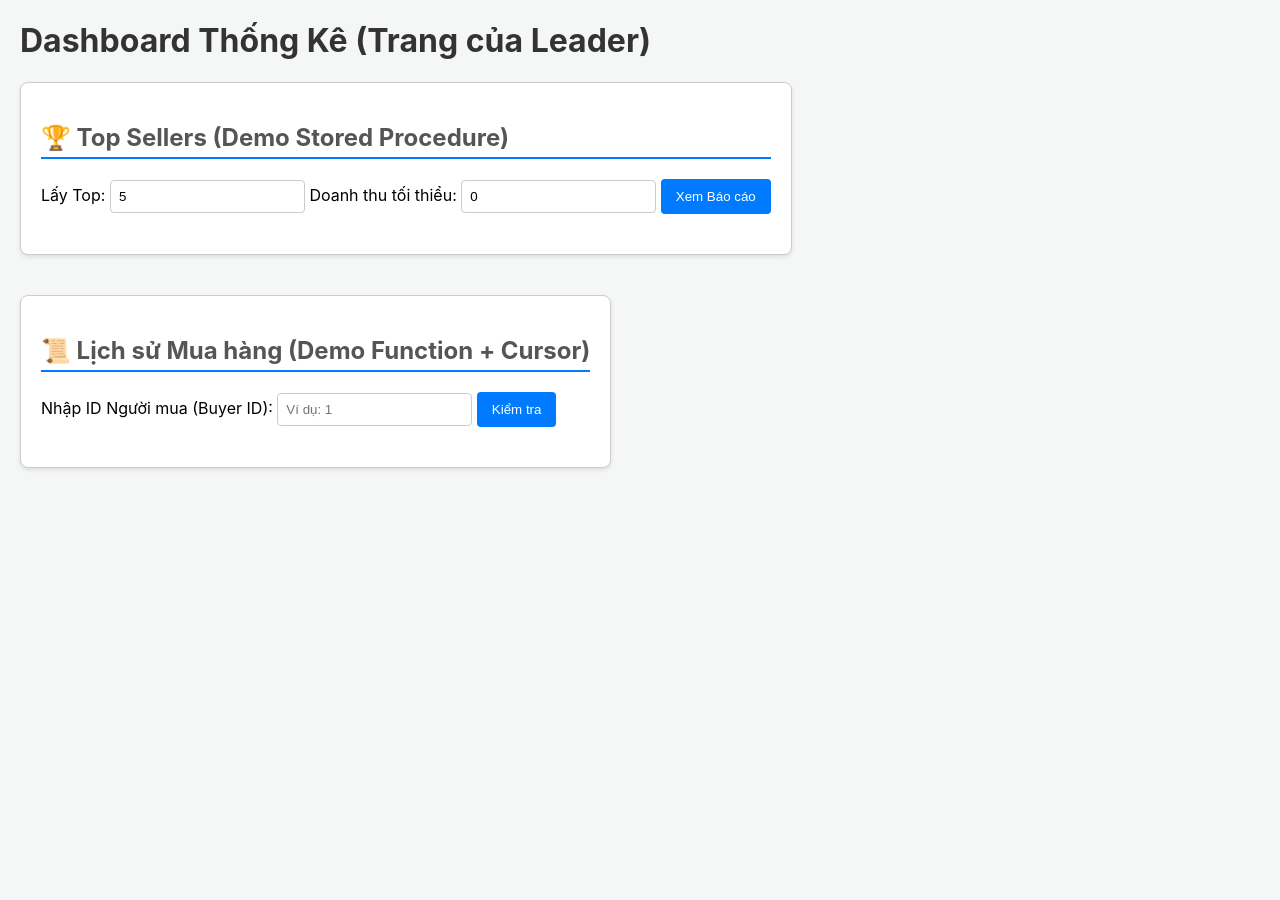
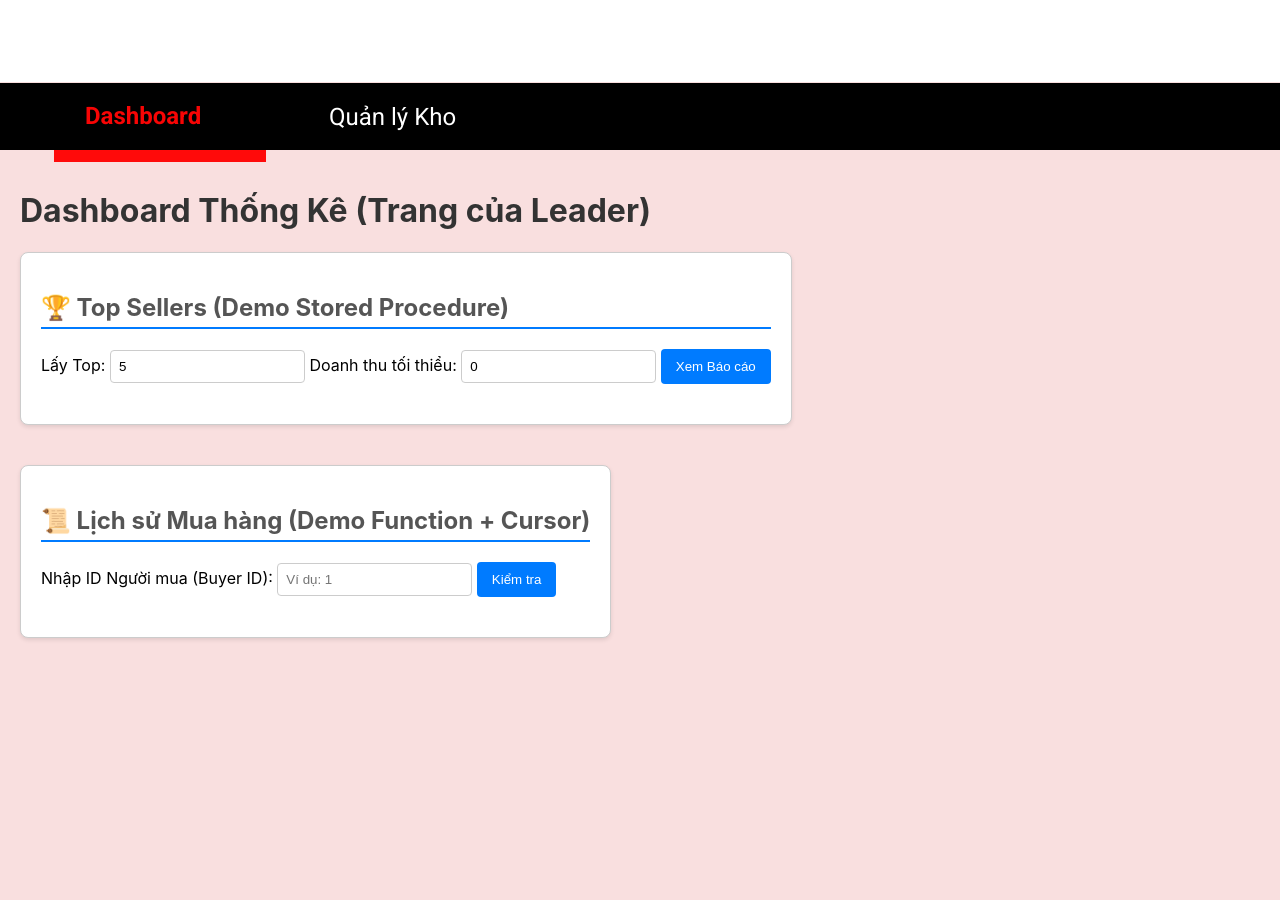
Before and after one commit to vinhnguyencong2005/Assignment-Database-main, a Flask app: page /dashboard in a window 1280 px wide; the page is wider, and only the part inside the window is pictured. Before the commit the page ends 470 px from the top of that part, so only its background shows below. Run offline with Flask 3, Linux system fonts and the light colour scheme.

Commit message:
feat: giữ trạng thái dashboard và cập nhật điều hướng

```diff
--- a/app.py
+++ b/app.py
@@ -1,12 +1,14 @@
-from flask import Flask, render_template, request, flash, redirect
+from flask import Flask, render_template, request, flash, redirect, session
 import mysql.connector
 from mysql.connector import errorcode
+from decimal import Decimal
 
 from mock_data import get_mock_buyer_history, get_mock_top_sellers
 
 app = Flask(__name__, template_folder='template')
 # Thêm một "khóa bí mật" để Flask có thể gửi thông báo (flash messages)
 app.config['SECRET_KEY'] = 'your_secret_key_12345'
+app.config['SESSION_PERMANENT'] = False
 
 # Bật/tắt sử dụng CSDL. Để phát triển UI/UX trước, đặt False để dùng dữ liệu giả
 USE_DB = False
@@ -36,10 +38,23 @@ def get_db_connection():
 # =================================================
 @app.route('/dashboard', methods=['GET', 'POST'])
 def dashboard():
-    # Dữ liệu mặc định
-    seller_results = []
-    buyer_history = None
-    buyer_id_lookup = None
+    # Lấy dữ liệu đã lưu trong session (nếu có) để tránh bị reset khi bấm form khác
+    seller_results = session.get('seller_results', [])
+    buyer_history = session.get('buyer_history')
+    buyer_id_lookup = session.get('buyer_id')
+
+    def serialize_rows(rows):
+        """Chuyển đổi các kiểu dữ liệu không tuần tự hóa được (ví dụ Decimal) sang kiểu chuẩn."""
+        serialized = []
+        for row in rows:
+            serialized_row = {}
+            for key, value in row.items():
+                if isinstance(value, Decimal):
+                    serialized_row[key] = float(value)
+                else:
+                    serialized_row[key] = value
+            serialized.append(serialized_row)
+        return serialized
 
     # Khi người dùng nhấn nút (gửi form)
     if request.method == 'POST':
@@ -73,11 +88,13 @@ def dashboard():
                         rows = result.fetchall()
                         if rows:
                             collected.extend(rows)
-                    seller_results = collected
+                    seller_results = serialize_rows(collected)
                     flash(f"Đã tìm thấy {len(seller_results)} cửa hàng.", "success")
                 else:
                     seller_results = get_mock_top_sellers(top_n, min_revenue)
                     flash("Đang dùng dữ liệu giả (mock) vì chưa kết nối DB.", "warning")
+
+                session['seller_results'] = seller_results
 
             elif form_type == 'buyer_history':
                 # --- Xử lý Form 2: Lịch sử mua (Demo Function của Người 6) ---
@@ -107,6 +124,8 @@ def dashboard():
                                 flash("Không tìm thấy lịch sử mua hàng trong dữ liệu mock.", "warning")
                             else:
                                 flash("Đang dùng dữ liệu giả (mock) vì chưa kết nối DB.", "warning")
+                        session['buyer_history'] = buyer_history
+                        session['buyer_id'] = buyer_id_lookup
                 else:
                     flash("Vui lòng nhập ID người mua.", "warning")
 
--- a/template/dashboard.html
+++ b/template/dashboard.html
@@ -2,29 +2,179 @@
 <html lang="vi">
 <head>
     <meta charset="UTF-8">
-    <title>Dashboard Thống Kê</title>
+    <meta name="viewport" content="width=device-width, initial-scale=1.0">
+    <title>Dashboard - Crusaders Logistics</title>
+    <!-- Import phông chữ Roboto từ Google Fonts -->
+    <link rel="preconnect" href="https://fonts.googleapis.com">
+    <link rel="preconnect" href="https://fonts.gstatic.com" crossorigin>
+    <link href="https://fonts.googleapis.com/css2?family=Roboto:wght@400;700&display=swap" rel="stylesheet">
+
     <style>
-        body { font-family: -apple-system, BlinkMacSystemFont, "Segoe UI", Roboto, sans-serif; margin: 20px; background-color: #f4f7f6; }
-        .container { display: flex; flex-wrap: wrap; gap: 40px; }
-        .panel { border: 1px solid #ccc; padding: 20px; border-radius: 8px; background-color: #fff; min-width: 400px; box-shadow: 0 2px 4px rgba(0,0,0,0.1); }
-        h1 { color: #333; }
-        h2 { color: #555; border-bottom: 2px solid #007bff; padding-bottom: 5px; }
-        form { margin-bottom: 20px; }
-        input[type="number"] { padding: 8px; border-radius: 4px; border: 1px solid #ccc; }
-        button { padding: 10px 15px; background-color: #007bff; color: white; border: none; border-radius: 4px; cursor: pointer; }
-        button:hover { background-color: #0056b3; }
-        table { width: 100%; border-collapse: collapse; margin-top: 15px; }
-        th, td { border: 1px solid #ddd; padding: 8px; text-align: left; }
-        th { background-color: #f2f2f2; }
+        /* --- PHẦN CSS TỪ BANNER GỐC --- */
+
+        body {
+            margin: 0;
+            padding: 0;
+            font-family: 'Roboto', sans-serif;
+            /* Nền hồng cho khu vực bên ngoài container 1440px (nếu có) */
+            background-color: #F9DFDF;
+        }
+
+        .main-container {
+            position: relative;
+            width: 1440px;
+            height: 900px;
+            /* Căn giữa trang (tùy chọn) */
+            margin: 0 auto;
+            overflow: hidden; /* Giấu các phần tử tràn lề */
+            /* Nền hồng sẽ là nền của container chính,
+               nhưng sẽ bị che bởi .dashboard-content */
+            background-color: #F9DFDF;
+        }
+
+        .header-top {
+            position: absolute;
+            width: 1440px;
+            height: 82px;
+            left: 0px;
+            top: 0px;
+            background: #FFFFFF;
+            z-index: 10;
+        }
+
+        .header-nav {
+            position: absolute;
+            width: 1440px;
+            height: 67px;
+            left: 0px;
+            top: 83px;
+            background: #000000;
+            z-index: 10;
+        }
+
+        .nav-item {
+            position: absolute;
+            display: block;
+            text-decoration: none;
+            cursor: pointer;
+        }
+
+        .nav-item-dashboard {
+            width: 165px;
+            height: 44px;
+            left: 85px;
+            top: 102px;
+            font-family: 'Roboto';
+            font-style: normal;
+            font-weight: 700;
+            font-size: 24px;
+            line-height: 28px;
+            color: #F70505;
+            z-index: 11;
+        }
+
+        .nav-item-dashboard:visited,
+        .nav-item-dashboard:hover,
+        .nav-item-dashboard:active {
+            color: #F70505;
+        }
+
+        .nav-item-quan-ly-kho {
+            width: 138px;
+            height: 41px;
+            left: 329px;
+            top: 103px;
+            font-family: 'Roboto';
+            font-style: normal;
+            font-weight: 400;
+            font-size: 24px;
+            line-height: 28px;
+            color: #FFFFFF;
+            z-index: 11;
+        }
+
+        .nav-item-quan-ly-kho:visited,
+        .nav-item-quan-ly-kho:hover,
+        .nav-item-quan-ly-kho:active {
+            color: #FFFFFF;
+        }
+
+        .nav-active-underline {
+            position: absolute;
+            width: 200px;
+            height: 0px;
+            left: 54px;
+            top: 150px;
+            border: 6px solid #FF0A0A;
+            transform: rotate(-0.02deg);
+            z-index: 11;
+        }
+
+        /* --- VÙNG NỘI DUNG DASHBOARD MỚI --- */
+        .dashboard-content {
+            position: absolute;
+            top: 150px; /* Ngay dưới thanh nav đen (83px + 67px) */
+            left: 0;
+            width: 1440px;
+            /* Chiều cao = 900px (tổng) - 150px (header+nav) */
+            height: 750px;
+            overflow-y: auto; /* Cho phép cuộn nếu nội dung dài */
+
+            /* Style lấy từ body của file dashboard */
+            font-family: -apple-system, BlinkMacSystemFont, "Segoe UI", Roboto, sans-serif;
+            background-color: #F9DFDF; /* Nền hồng nhạt theo yêu cầu */
+            padding: 20px; /* Thêm padding như file dashboard */
+            box-sizing: border-box; /* Để padding không làm tăng kích thước */
+            z-index: 5; /* Nằm dưới header/nav */
+        }
+
+
+        /* --- PHẦN CSS TỪ FILE DASHBOARD --- */
+        /* Các style này giờ sẽ áp dụng cho các element bên trong .dashboard-content */
+
+        .dashboard-content .container { display: flex; flex-wrap: wrap; gap: 40px; }
+        .dashboard-content .panel { border: 1px solid #ccc; padding: 20px; border-radius: 8px; background-color: #fff; min-width: 400px; box-shadow: 0 2px 4px rgba(0,0,0,0.1); }
+        .dashboard-content h1 { color: #333; }
+        .dashboard-content h2 { color: #555; border-bottom: 2px solid #007bff; padding-bottom: 5px; }
+        .dashboard-content form { margin-bottom: 20px; }
+        .dashboard-content input[type="number"] { padding: 8px; border-radius: 4px; border: 1px solid #ccc; }
+        .dashboard-content button { padding: 10px 15px; background-color: #007bff; color: white; border: none; border-radius: 4px; cursor: pointer; }
+        .dashboard-content button:hover { background-color: #0056b3; }
+        .dashboard-content table { width: 100%; border-collapse: collapse; margin-top: 15px; }
+        .dashboard-content th, .dashboard-content td { border: 1px solid #ddd; padding: 8px; text-align: left; }
+        .dashboard-content th { background-color: #f2f2f2; }
 
         /* CSS cho các thông báo (Flash Messages) */
-        .flash { padding: 15px; margin-bottom: 20px; border-radius: 5px; list-style: none; }
-        .flash.success { background-color: #d4edda; color: #155724; border: 1px solid #c3e6cb; }
-        .flash.error { background-color: #f8d7da; color: #721c24; border: 1px solid #f5c6cb; }
-        .flash.warning { background-color: #fff3cd; color: #856404; border: 1px solid #ffeeba; }
+        .dashboard-content .flash { padding: 15px; margin-bottom: 20px; border-radius: 5px; list-style: none; }
+        .dashboard-content .flash.success { background-color: #d4edda; color: #155724; border: 1px solid #c3e6cb; }
+        .dashboard-content .flash.error { background-color: #f8d7da; color: #721c24; border: 1px solid #f5c6cb; }
+        .dashboard-content .flash.warning { background-color: #fff3cd; color: #856404; border: 1px solid #ffeeba; }
+
     </style>
 </head>
 <body>
+
+    <!-- Container chính bọc toàn bộ trang -->
+    <div class="main-container">
+
+        <!-- Thanh header trắng trên cùng -->
+        <div class="header-top">
+            <!-- Nội dung bên trong đã bị xóa theo yêu cầu -->
+        </div>
+
+        <!-- Thanh menu điều hướng màu đen -->
+        <div class="header-nav">
+            <!-- Trống, vì các mục menu được định vị tuyệt đối -->
+        </div>
+
+        <!-- Các mục menu của thanh màu đen -->
+        <a class="nav-item nav-item-dashboard" href="/dashboard">Dashboard</a>
+        <a class="nav-item nav-item-quan-ly-kho" href="#warehouse-section">Quản lý Kho</a>
+        <div class="nav-active-underline"></div>
+
+
+        <!-- NỘI DUNG DASHBOARD ĐƯỢC CHÈN VÀO ĐÂY -->
+        <div class="dashboard-content">
 
             {% with messages = get_flashed_messages(with_categories=true) %}
             {% if messages %}
@@ -39,7 +189,7 @@
             <h1>Dashboard Thống Kê (Trang của Leader)</h1>
             <div class="container">
 
-        <div class="panel">
+                <div class="panel" id="top-sellers-panel">
                     <h2>🏆 Top Sellers (Demo Stored Procedure)</h2>
                     <form action="/dashboard" method="POST">
                         <input type="hidden" name="form_type" value="top_sellers">
@@ -76,7 +226,7 @@
                     {% endif %}
                 </div>
 
-        <div class="panel">
+                <div class="panel" id="warehouse-section">
                     <h2>📜 Lịch sử Mua hàng (Demo Function + Cursor)</h2>
                     <form action="/dashboard" method="POST">
                         <input type="hidden" name="form_type" value="buyer_history">
@@ -98,5 +248,9 @@
                 </div>
             </div>
 
+        </div> <!-- Kết thúc .dashboard-content -->
+
+    </div> <!-- Kết thúc .main-container -->
+
 </body>
 </html>
```
Lines whose indentation alone changed are shown as unchanged.
